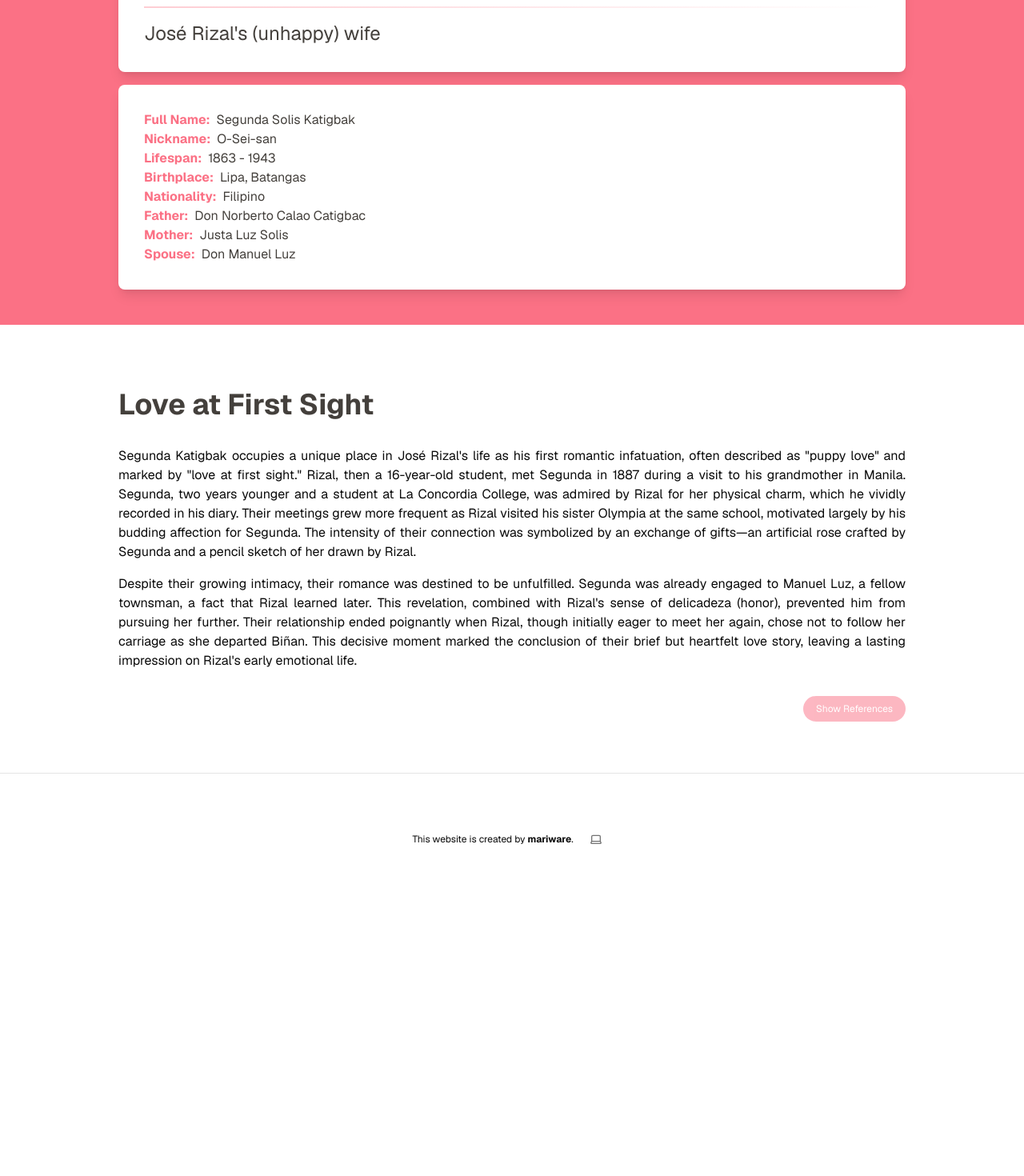
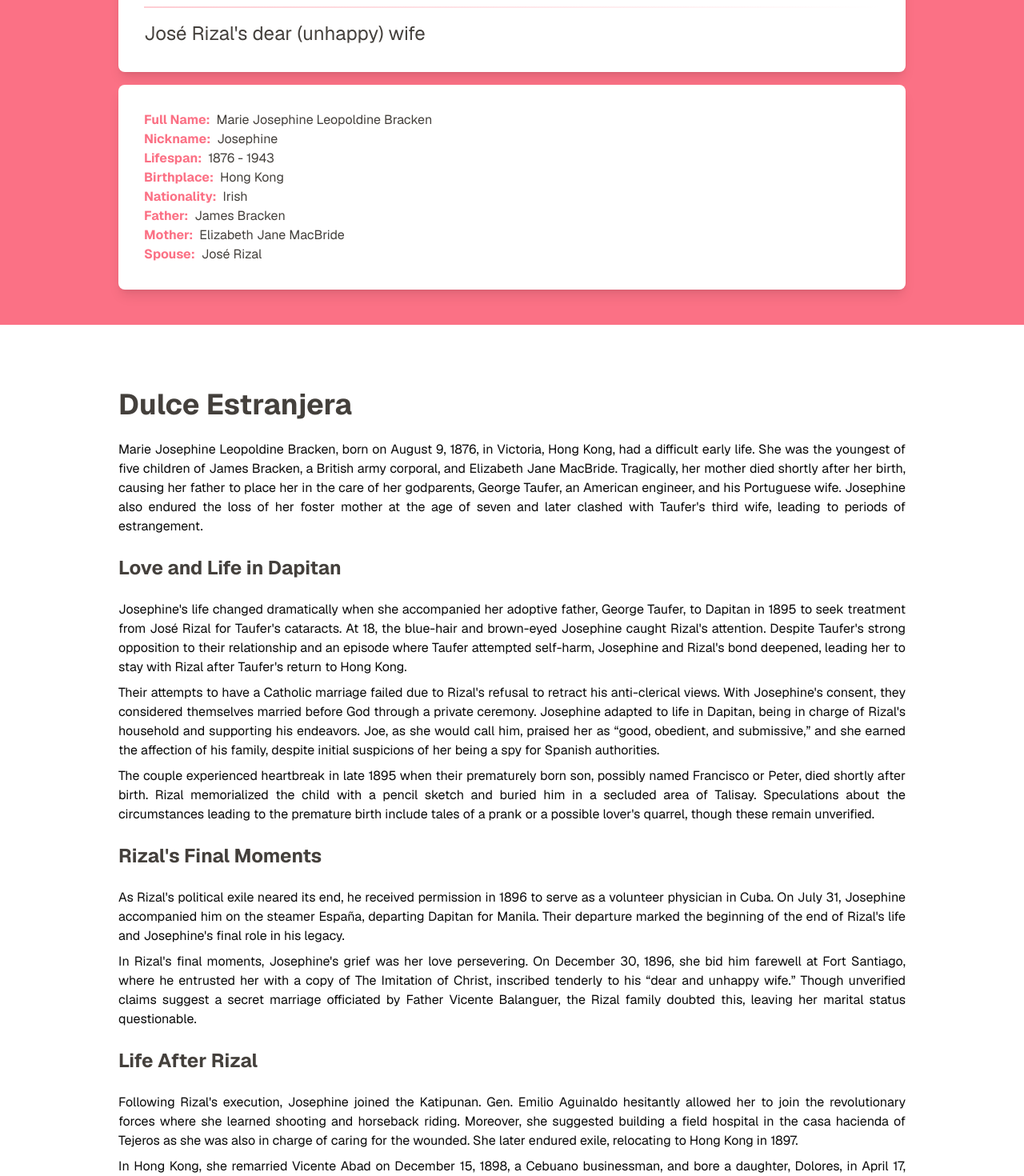
Before and after one commit to mariware/pag-ibig-100, a Next.js app: page /Josephine_Bracken in a window 1280 px wide. Shown: the part 560-2030 px from the top of the page at 80% size. Before the commit the page ends 1691 px from the top, so only its background shows below. Built offline with nearby package versions, Linux system fonts and the light colour scheme.

Commit message:
Finish content for all (women) pages

```diff
--- a/app/(auth-pages)/Consuelo_Ortiga/page.tsx
+++ b/app/(auth-pages)/Consuelo_Ortiga/page.tsx
@@ -28,7 +28,7 @@ export default function ConsueloOrtiga() {
           </h3>
           <div className="w-full p-[1px] bg-gradient-to-r from-rose-200 dark:from-rose-400 to-transparent my-2 lg:my-4" />
           <p className="text-xl lg:text-2xl text-stone-700 dark:text-stone-200"><i>el crush de la ciudad</i></p>
-          <p className="text-sm lg:text-base opacity-50 text-white">Translation: crush ng bayan</p>
+          <p className="text-sm lg:text-base opacity-50 text-black dark:text-stone-200">Translation: crush ng bayan</p>
         </div>
         <div className="rounded-lg bg-white dark:bg-black p-6 lg:p-8 shadow-lg text-rose-400 gap-4 text-sm md:text-base">
           <p className="text-stone-700 dark:text-stone-200"><span className="font-bold text-rose-400 pr-2">Full Name:</span>Consuelo Ortiga y Rey</p>
@@ -40,7 +40,7 @@ export default function ConsueloOrtiga() {
       </div>
       <div className="w-full bg-white dark:bg-black">
         <div className="w-full max-w-5xl py-8 lg:py-16 m-auto flex flex-col p-3 px-10 lg:px-5 gap-4 text-base text-justify">
-          <h3 className="text-3xl font-bold lg:text-4xl text-stone-700 dark:text-rose-400 py-4">Bros Before Foes</h3>
+          <h3 className="text-3xl font-bold lg:text-4xl text-stone-700 dark:text-rose-400 py-4 text-left">Bros Before Foes</h3>
           <p>
             José Rizal's short-time romance with Consuelo Ortiga y Rey, a Spanish woman he met during his studies in Madrid, highlighted his rizz. Consuelo, the prettier daughter of Don Pablo Ortiga y Rey, a prominent figure in the Filipino-Spanish liberal community, was always in social gatherings frequented by Rizal and his compatriots. Their connection was marked by mutual admiration, as Consuelo recorded in her diary their late-night talks and Rizal's charismatic presence during her family's gatherings.
           </p>
--- a/app/(auth-pages)/Gertrude_Beckett/page.tsx
+++ b/app/(auth-pages)/Gertrude_Beckett/page.tsx
@@ -39,7 +39,7 @@ export default function GertrudeBeckett() {
       </div>
       <div className="w-full bg-white dark:bg-black">
         <div className="w-full max-w-5xl py-8 lg:py-16 m-auto flex flex-col p-3 px-10 lg:px-5 gap-4 text-base text-justify">
-          <h3 className="text-3xl font-bold lg:text-4xl text-stone-700 dark:text-rose-400 py-4">Friendzone</h3>
+          <h3 className="text-3xl font-bold lg:text-4xl text-stone-700 dark:text-rose-400 py-4 text-left">Friendzone</h3>
           <p>
             During his stay in London from May 1888 to March 1889, José Rizal formed a close friendship with Gertrude Beckett, the daughter of his landlord, Charles Beckett. Gertrude was an attractive woman who had affectionate feelings for Rizal. She assisted him in his artistic endeavors, including painting and sculpting, and her support allowed him to complete significant works like Prometheus Bound and The Triumph of Science over Death. Rizal, in turn, enjoyed her company. He called her “Gettie” while she called him “Pettie.”
           </p>
--- a/app/(auth-pages)/Josephine_Bracken/page.tsx
+++ b/app/(auth-pages)/Josephine_Bracken/page.tsx
@@ -27,27 +27,48 @@ export default function JosephineBracken() {
             <LoveIcon className="text-2xl pb-1" /> About Josephine
           </h3>
           <div className="w-full p-[1px] bg-gradient-to-r from-rose-200 dark:from-rose-400 to-transparent my-2 lg:my-4" />
-          <p className="text-xl lg:text-2xl text-stone-700 dark:text-stone-200">José Rizal's (unhappy) wife</p>
+          <p className="text-xl lg:text-2xl text-stone-700 dark:text-stone-200">José Rizal's dear (unhappy) wife</p>
         </div>
         <div className="rounded-lg bg-white dark:bg-black p-6 lg:p-8 shadow-lg text-rose-400 gap-4 text-sm md:text-base">
-          <p className="text-stone-700 dark:text-stone-200"><span className="font-bold text-rose-400 pr-2">Full Name:</span>Segunda Solis Katigbak</p>
-          <p className="text-stone-700 dark:text-stone-200"><span className="font-bold text-rose-400 pr-2">Nickname:</span>O-Sei-san</p>
-          <p className="text-stone-700 dark:text-stone-200"><span className="font-bold text-rose-400 pr-2">Lifespan:</span>1863 - 1943</p>
-          <p className="text-stone-700 dark:text-stone-200"><span className="font-bold text-rose-400 pr-2">Birthplace:</span>Lipa, Batangas</p>
-          <p className="text-stone-700 dark:text-stone-200"><span className="font-bold text-rose-400 pr-2">Nationality:</span>Filipino</p>
-          <p className="text-stone-700 dark:text-stone-200"><span className="font-bold text-rose-400 pr-2">Father:</span>Don Norberto Calao Catigbac</p>
-          <p className="text-stone-700 dark:text-stone-200"><span className="font-bold text-rose-400 pr-2">Mother:</span>Justa Luz Solis</p>
-          <p className="text-stone-700 dark:text-stone-200"><span className="font-bold text-rose-400 pr-2">Spouse:</span>Don Manuel Luz</p>
+          <p className="text-stone-700 dark:text-stone-200"><span className="font-bold text-rose-400 pr-2">Full Name:</span>Marie Josephine Leopoldine Bracken</p>
+          <p className="text-stone-700 dark:text-stone-200"><span className="font-bold text-rose-400 pr-2">Nickname:</span>Josephine</p>
+          <p className="text-stone-700 dark:text-stone-200"><span className="font-bold text-rose-400 pr-2">Lifespan:</span>1876 - 1943</p>
+          <p className="text-stone-700 dark:text-stone-200"><span className="font-bold text-rose-400 pr-2">Birthplace:</span>Hong Kong</p>
+          <p className="text-stone-700 dark:text-stone-200"><span className="font-bold text-rose-400 pr-2">Nationality:</span>Irish</p>
+          <p className="text-stone-700 dark:text-stone-200"><span className="font-bold text-rose-400 pr-2">Father:</span>James Bracken</p>
+          <p className="text-stone-700 dark:text-stone-200"><span className="font-bold text-rose-400 pr-2">Mother:</span>Elizabeth Jane MacBride</p>
+          <p className="text-stone-700 dark:text-stone-200"><span className="font-bold text-rose-400 pr-2">Spouse:</span>José Rizal</p>
         </div>
       </div>
       <div className="w-full bg-white dark:bg-black">
-        <div className="w-full max-w-5xl py-8 lg:py-16 m-auto flex flex-col p-3 px-10 lg:px-5 gap-4 text-base text-justify">
-          <h3 className="text-3xl font-bold lg:text-4xl text-stone-700 dark:text-rose-400 py-4">Love at First Sight</h3>
+        <div className="w-full max-w-5xl py-8 lg:py-16 m-auto flex flex-col p-3 px-10 lg:px-5 gap-2 text-base text-justify">
+          <h3 className="text-3xl font-bold lg:text-4xl text-stone-700 dark:text-rose-400 py-4 text-left">Dulce Estranjera</h3>
           <p>
-            Segunda Katigbak occupies a unique place in José Rizal's life as his first romantic infatuation, often described as "puppy love" and marked by "love at first sight." Rizal, then a 16-year-old student, met Segunda in 1887 during a visit to his grandmother in Manila. Segunda, two years younger and a student at La Concordia College, was admired by Rizal for her physical charm, which he vividly recorded in his diary. Their meetings grew more frequent as Rizal visited his sister Olympia at the same school, motivated largely by his budding affection for Segunda. The intensity of their connection was symbolized by an exchange of gifts—an artificial rose crafted by Segunda and a pencil sketch of her drawn by Rizal.
+            Marie Josephine Leopoldine Bracken, born on August 9, 1876, in Victoria, Hong Kong, had a difficult early life. She was the youngest of five children of James Bracken, a British army corporal, and Elizabeth Jane MacBride. Tragically, her mother died shortly after her birth, causing her father to place her in the care of her godparents, George Taufer, an American engineer, and his Portuguese wife. Josephine also endured the loss of her foster mother at the age of seven and later clashed with Taufer's third wife, leading to periods of estrangement.
+          </p>
+          <h3 className="text-xl font-bold lg:text-2xl text-stone-700 dark:text-rose-400 py-4 text-left">Love and Life in Dapitan</h3>
+          <p>
+            Josephine's life changed dramatically when she accompanied her adoptive father, George Taufer, to Dapitan in 1895 to seek treatment from José Rizal for Taufer's cataracts. At 18, the blue-hair and brown-eyed Josephine caught Rizal's attention. Despite Taufer's strong opposition to their relationship and an episode where Taufer attempted self-harm, Josephine and Rizal's bond deepened, leading her to stay with Rizal after Taufer's return to Hong Kong.
           </p>
           <p>
-            Despite their growing intimacy, their romance was destined to be unfulfilled. Segunda was already engaged to Manuel Luz, a fellow townsman, a fact that Rizal learned later. This revelation, combined with Rizal's sense of delicadeza (honor), prevented him from pursuing her further. Their relationship ended poignantly when Rizal, though initially eager to meet her again, chose not to follow her carriage as she departed Biñan. This decisive moment marked the conclusion of their brief but heartfelt love story, leaving a lasting impression on Rizal's early emotional life.
+            Their attempts to have a Catholic marriage failed due to Rizal's refusal to retract his anti-clerical views. With Josephine's consent, they considered themselves married before God through a private ceremony. Josephine adapted to life in Dapitan, being in charge of Rizal's household and supporting his endeavors. Joe, as she would call him, praised her as “good, obedient, and submissive,” and she earned the affection of his family, despite initial suspicions of her being a spy for Spanish authorities.
+          </p>
+          <p>
+            The couple experienced heartbreak in late 1895 when their prematurely born son, possibly named Francisco or Peter, died shortly after birth. Rizal memorialized the child with a pencil sketch and buried him in a secluded area of Talisay. Speculations about the circumstances leading to the premature birth include tales of a prank or a possible lover's quarrel, though these remain unverified.
+          </p>
+          <h3 className="text-xl font-bold lg:text-2xl text-stone-700 dark:text-rose-400 py-4 text-left">Rizal's Final Moments</h3>
+          <p>
+            As Rizal's political exile neared its end, he received permission in 1896 to serve as a volunteer physician in Cuba. On July 31, Josephine accompanied him on the steamer España, departing Dapitan for Manila. Their departure marked the beginning of the end of Rizal's life and Josephine's final role in his legacy.
+          </p>
+          <p>
+            In Rizal's final moments, Josephine's grief was her love persevering. On December 30, 1896, she bid him farewell at Fort Santiago, where he entrusted her with a copy of The Imitation of Christ, inscribed tenderly to his “dear and unhappy wife.” Though unverified claims suggest a secret marriage officiated by Father Vicente Balanguer, the Rizal family doubted this, leaving her marital status questionable.
+          </p>
+          <h3 className="text-xl font-bold lg:text-2xl text-stone-700 dark:text-rose-400 py-4 text-left">Life After Rizal</h3>
+          <p>
+            Following Rizal's execution, Josephine joined the Katipunan. Gen. Emilio Aguinaldo hesitantly allowed her to join the revolutionary forces where she learned shooting and horseback riding. Moreover, she suggested building a field hospital in the casa hacienda of Tejeros as she was also in charge of caring for the wounded. She later endured exile, relocating to Hong Kong in 1897.
+          </p>
+          <p>
+            In Hong Kong, she remarried Vicente Abad on December 15, 1898, a Cebuano businessman, and bore a daughter, Dolores, in April 17, 1900. Despite finding a semblance of stability, her health rapidly declined due to tuberculosis. Josephine passed away on March 15, 1902, in the land of her birth. Her burial in Hong Kong remains a subject of debate, with conflicting accounts of her final resting place.
           </p>
           <button
             onClick={toggleReferences}
@@ -63,24 +84,28 @@ export default function JosephineBracken() {
             <div className="w-full p-[1px] bg-gradient-to-r from-rose-200 dark:from-rose-400 to-transparent my-2 lg:my-4" />
             <p className="font-bold text-stone-700 dark:text-rose-400">References</p>
             <p>
-              Katigbak, R. (2022, November 12). Segunda Solis Katigbak: The charming lipeña who captivated Rizal's young heart.&nbsp;
-              <i>Herencia Lipeña.&nbsp;</i>
-              <a href="https://herencialipena.com/2022/01/16/segunda-solis-katigbak/" target="_blank" rel="noopener noreferrer">
-                https://herencialipena.com/2022/01/16/segunda-solis-katigbak/
-              </a>
+              Bantug, A. L. R., & Ventura, S. M. (1997). <i>Indio Bravo: The story of Jose Rizal.</i> Makati City, Philippines: Tahanan Books.
             </p>
             <p>
-              Manebog, J. (2013). Colorful love affairs of Dr. Jose Rizal.&nbsp;
+              Manebog, J. (2013). Colorful love affairs of Dr. Jose Rizal.
               <a href="https://www.everand.com/read/200206244/The-Colorful-Love-Affairs-of-Dr-Jose-Rizal" target="_blank" rel="noopener noreferrer">
                 https://www.everand.com/read/200206244/The-Colorful-Love-Affairs-of-Dr-Jose-Rizal
               </a>
             </p>
             <p>
-              Segunda Solis Katigbak. (2024, July 19).&nbsp;
-              <i>Geni.&nbsp;</i>
-              <a href="https://www.geni.com/people/Segunda-Katigbak/6000000002593265961" target="_blank" rel="noopener noreferrer">
-                https://www.geni.com/people/Segunda-Katigbak/6000000002593265961
+              Ocampo, A. R. (2015, August 28). Josephine Bracken, revolutionary. <i>INQUIRER.net.</i>
+              <a href="https://opinion.inquirer.net/87988/josephine-bracken-revolutionary" target="_blank" rel="noopener noreferrer">
+                https://opinion.inquirer.net/87988/josephine-bracken-revolutionary
               </a>
+            </p>
+            <p>
+              Ocampo, A. R. (2016, February 12). Rizal in love. <i>INQUIRER.net.</i>
+              <a href="https://opinion.inquirer.net/92807/rizal-in-love" target="_blank" rel="noopener noreferrer">
+                https://opinion.inquirer.net/92807/rizal-in-love
+              </a>
+            </p>
+            <p>
+              Zaide, G. F., & Zaide, S. M. (1984). <i>Jose Rizal: Life, works, and writings of a genius, writer, scientist, and national hero.</i> Philippines: National Bookstore, Inc.
             </p>
           </div>
         </div>
--- a/app/(auth-pages)/Leonor_Rivera/page.tsx
+++ b/app/(auth-pages)/Leonor_Rivera/page.tsx
@@ -27,7 +27,7 @@ export default function LeonorRivera() {
             <LoveIcon className="text-2xl pb-1" /> About Leonor R.
           </h3>
           <div className="w-full p-[1px] bg-gradient-to-r from-rose-200 dark:from-rose-400 to-transparent my-2 lg:my-4" />
-          <p className="text-xl lg:text-2xl text-stone-700 dark:text-stone-200">Jose's childhood sweetheart, has strict parents</p>
+          <p className="text-xl lg:text-2xl text-stone-700 dark:text-stone-200">José's childhood sweetheart, has strict parents</p>
         </div>
         <div className="rounded-lg bg-white dark:bg-black p-6 lg:p-8 shadow-lg text-rose-400 gap-4 text-sm md:text-base">
           <p className="text-stone-700 dark:text-stone-200"><span className="font-bold text-rose-400 pr-2">Full Name:</span>Leonor Rivera</p>
@@ -42,7 +42,7 @@ export default function LeonorRivera() {
       </div>
       <div className="w-full bg-white dark:bg-black">
         <div className="w-full max-w-5xl py-8 lg:py-16 m-auto flex flex-col p-3 px-10 lg:px-5 gap-4 text-base text-justify">
-          <h3 className="text-3xl font-bold lg:text-4xl text-stone-700 dark:text-rose-400 py-4">Love Letters to Leonor</h3>
+          <h3 className="text-3xl font-bold lg:text-4xl text-stone-700 dark:text-rose-400 py-4 text-left">Love Letters to Leonor</h3>
           <p>
             Leonor Rivera is regarded as José Rizal's “true love.” She was a distant cousin of Rizal, described as a beautiful and intelligent woman, skilled in both singing and playing some instruments. Their romance began during Rizal's medical studies at the University of Santo Tomas when he boarded at Leonor's family home in Intramuros. The relationship was kept secret by the pseudonyms like “Taimis” in her love letters.
           </p>
--- a/app/(auth-pages)/Leonor_Valenzuela/page.tsx
+++ b/app/(auth-pages)/Leonor_Valenzuela/page.tsx
@@ -40,7 +40,7 @@ export default function LeonorValenzuela() {
       </div>
       <div className="w-full bg-white dark:bg-black">
         <div className="w-full max-w-5xl py-8 lg:py-16 m-auto flex flex-col p-3 px-10 lg:px-5 gap-4 text-base text-justify">
-          <h3 className="text-3xl font-bold lg:text-4xl text-stone-700 dark:text-rose-400 py-4">Invisible Love Letters</h3>
+          <h3 className="text-3xl font-bold lg:text-4xl text-stone-700 dark:text-rose-400 py-4 text-left">Invisible Love Letters</h3>
           <p>
             Leonor Valenzuela, affectionately nicknamed “Orang,” was a significant figure in José Rizal's early romantic life, especially in connection with the other Leonor. She was a tall and dignified woman from Pagsanjan, Laguna who lived near Rizal during his time as a sophomore medical student at the University of Santo Tomas. Rizal, perhaps hoping to recover from his unrequited affection for Segunda Katigbak, frequently visited Orang's home.
           </p>
--- a/app/(auth-pages)/Nellie_Boustead/page.tsx
+++ b/app/(auth-pages)/Nellie_Boustead/page.tsx
@@ -38,7 +38,7 @@ export default function NellieBoustead() {
       </div>
       <div className="w-full bg-white dark:bg-black">
         <div className="w-full max-w-5xl py-8 lg:py-16 m-auto flex flex-col p-3 px-10 lg:px-5 gap-4 text-base text-justify">
-          <h3 className="text-3xl font-bold lg:text-4xl text-stone-700 dark:text-rose-400 py-4">Nellie Me Tangere</h3>
+          <h3 className="text-3xl font-bold lg:text-4xl text-stone-700 dark:text-rose-400 py-4 text-left">Nellie Me Tangere</h3>
           <p>
             Nellie Boustead, the younger daughter of Eduardo Boustead, captured José Rizal's heart during his stay at the family's winter residence, Villa Eliada, in Biarritz in 1891. Nellie, a well-educated and morally upright woman, seemed like an ideal partner for Rizal, especially after he learned of Leonor Rivera’s marriage to Charles Henry Kipping. During Rizal’s stay, Nellie reciprocated his feelings and their relationship offered Rizal solace amidst his work on the final chapters of El Filibusterismo.
           </p>
--- a/app/(auth-pages)/Segunda_Katigbak/page.tsx
+++ b/app/(auth-pages)/Segunda_Katigbak/page.tsx
@@ -42,7 +42,7 @@ export default function SegundaKatigbak() {
       </div>
       <div className="w-full bg-white dark:bg-black">
         <div className="w-full max-w-5xl py-8 lg:py-16 m-auto flex flex-col p-3 px-10 lg:px-5 gap-4 text-base text-justify">
-          <h3 className="text-3xl font-bold lg:text-4xl text-stone-700 dark:text-rose-400 py-4">First Crush</h3>
+          <h3 className="text-3xl font-bold lg:text-4xl text-stone-700 dark:text-rose-400 py-4 text-left">First Crush</h3>
           <p>
             Segunda Katigbak has a unique place in José Rizal's love life as his first romantic infatuation or “puppy love.” The 16-year-old student Rizal fell in “love at first sight” when he met Segunda in 1887 during a visit to his grandmother in Manila. Segunda, two years younger and a student at La Concordia College, was admired by Rizal for her physical charm, which he recorded in his diary “Memoirs of a Student in Manila.” Rizal described her as having “eloquent eyes, rosy cheeks, and a smile that reveals  very beautiful teeth.”
           </p>
--- a/app/(auth-pages)/Seiko_Usui/page.tsx
+++ b/app/(auth-pages)/Seiko_Usui/page.tsx
@@ -28,7 +28,7 @@ export default function SeikoUsui() {
           </h3>
           <div className="w-full p-[1px] bg-gradient-to-r from-rose-200 dark:from-rose-400 to-transparent my-2 lg:my-4" />
           <p className="text-xl lg:text-2xl text-stone-700 dark:text-stone-200">チョジの花のように 🌸</p>
-          <p className="text-sm lg:text-base opacity-50 text-white">Translation: Like a Choji flower 🌸</p>
+          <p className="text-sm lg:text-base opacity-50 text-black dark:text-stone-200">Translation: Like a Choji flower 🌸</p>
         </div>
         <div className="rounded-lg bg-white dark:bg-black p-6 lg:p-8 shadow-lg text-rose-400 gap-4 text-sm md:text-base">
           <p className="text-stone-700 dark:text-stone-200"><span className="font-bold text-rose-400 pr-2">Full Name:</span>Seiko Usui</p>
@@ -41,7 +41,7 @@ export default function SeikoUsui() {
       </div>
       <div className="w-full bg-white dark:bg-black">
         <div className="w-full max-w-5xl py-8 lg:py-16 m-auto flex flex-col p-3 px-10 lg:px-5 gap-4 text-base text-justify">
-          <h3 className="text-3xl font-bold lg:text-4xl text-stone-700 dark:text-rose-400 py-4">Sayonara, Sayonara!</h3>
+          <h3 className="text-3xl font-bold lg:text-4xl text-stone-700 dark:text-rose-400 py-4 text-left">Sayonara, Sayonara!</h3>
           <p>
             During his short stay in Japan in 1888, José Rizal nurtured a tender romance with Seiko Usui, whom he affectionately called “O-Sei-San.” Their relationship blossomed as Seiko served as Rizal's guide and tutor, introducing him to Japanese culture, language, and notable landmarks. The two shared a deep intellectual and artistic connection. Rizal was captivated by Seiko's grace, intelligence, and modesty. Seiko, in turn, admired the Filipino doctor.
           </p>
--- a/app/(auth-pages)/Suzanne_Jacoby/page.tsx
+++ b/app/(auth-pages)/Suzanne_Jacoby/page.tsx
@@ -42,7 +42,7 @@ export default function SuzanneJacoby() {
       </div>
       <div className="w-full bg-white dark:bg-black">
         <div className="w-full max-w-5xl py-8 lg:py-16 m-auto flex flex-col p-3 px-10 lg:px-5 gap-4 text-base text-justify">
-          <h3 className="text-3xl font-bold lg:text-4xl text-stone-700 dark:text-rose-400 py-4">Keeping Tabs</h3>
+          <h3 className="text-3xl font-bold lg:text-4xl text-stone-700 dark:text-rose-400 py-4 text-left">Keeping Tabs</h3>
           <p>
             During his stay in Brussels in 1890, José Rizal encountered Suzanne Jacoby, a petite Belgian lady who fell in love with him. Living in a boarding house managed by Suzanne's aunts, Rizal spent six months on his literary work, particularly El Filibusterismo. Despite his preoccupations, Rizal and Suzanne shared a mutual understanding, with Suzanne even calling him a “little bad boy.” Their interactions were warm yet casual. Rizal did not appear deeply invested emotionally compared to her.
           </p>
--- a/components/ui/carousel.tsx
+++ b/components/ui/carousel.tsx
@@ -38,7 +38,7 @@ const Carousel: React.FC<{
     };
 
     return (
-        <div className="bg-rose-400 text-white dark:text-black w-full flex flex-col lg:flex-row h-screen justify-center">
+        <div className="bg-rose-400 text-white dark:text-black w-full flex flex-col lg:flex-row h-screen justify-center ">
             <div className="flex flex-col m-12 items-left lg:gap-4 justify-center">
                 <h1 className="lg:max-w-lg font-bold text-4xl lg:text-7xl lg:leading-[0.9] text-center lg:text-left">
                    Meet the women in Rizal's life.
@@ -47,7 +47,7 @@ const Carousel: React.FC<{
                     Our national hero is an intervational lover boy.
                 </p>
             </div>
-            <div className="bg-rose-400 flex items-center justify-center lg:my-12 p-6 relative">
+            <div className="bg-rose-400 flex items-center justify-center mb-12 lg:mb-0 lg:my-12 p-6 relative">
                 <button
                     onClick={goToPrevious}
                     className="bg-white dark:bg-black text-rose-400 p-2 z-10 mr-[-1rem] sm:mr-4 rounded-full shadow-md hover:bg-rose-300"
```
